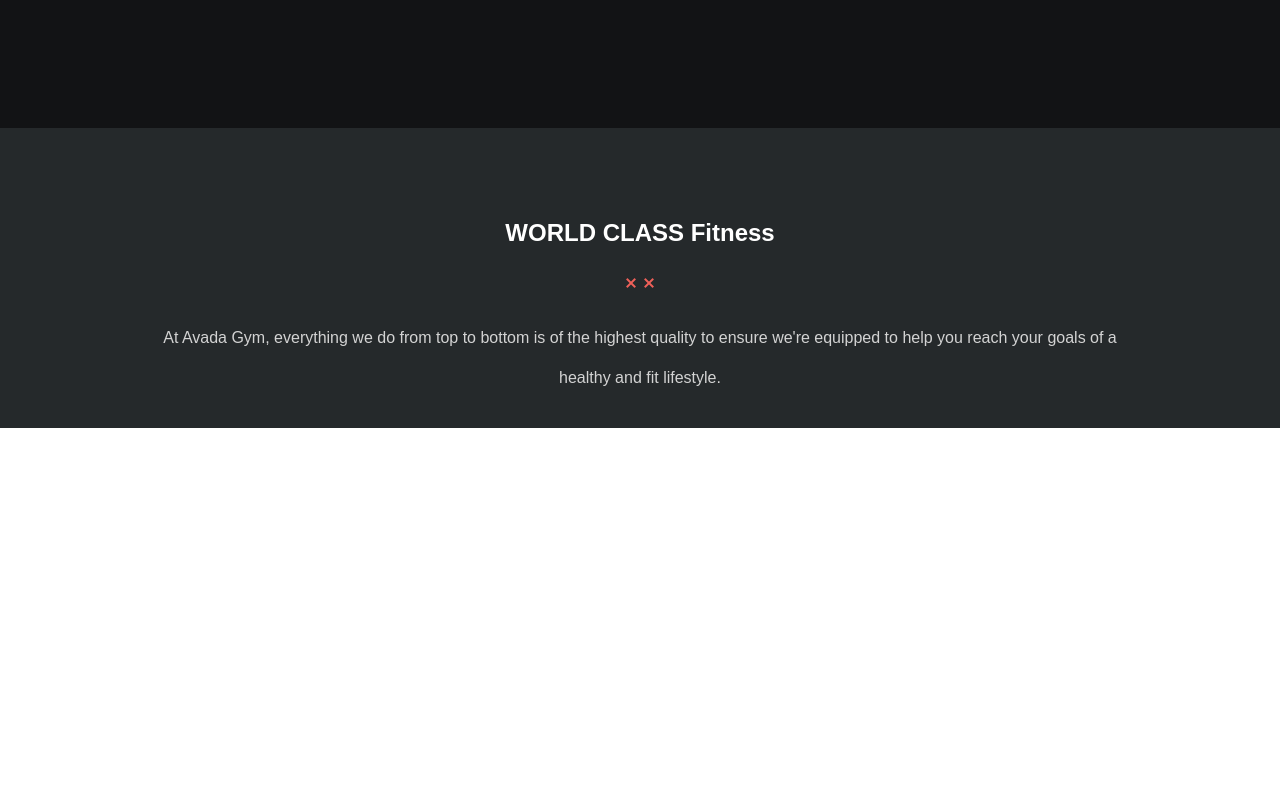
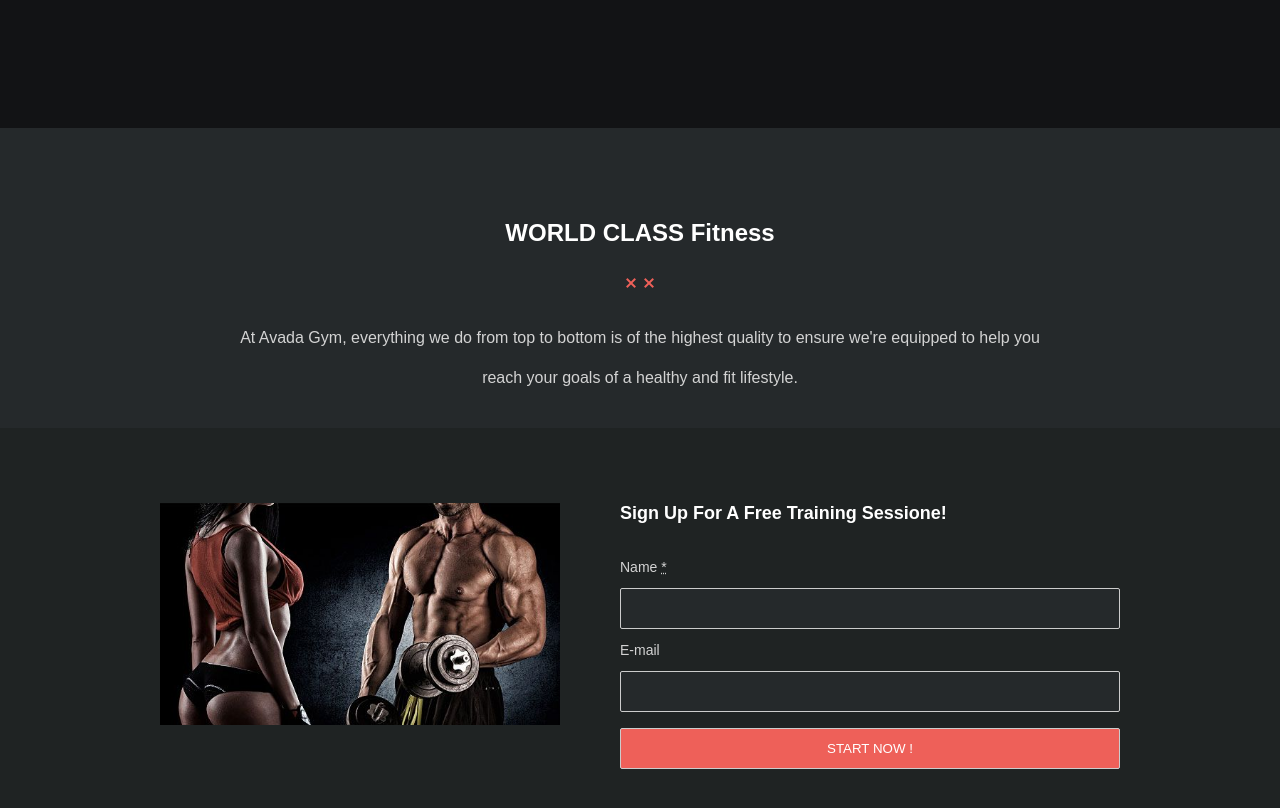
Before and after one commit to RicchiutiLucia/proj-html-vuejs, a Vue app: page / in a window 1280 px wide. Shown: the part 600-1408 px from the top of the page. Before the commit the page ends 1028 px from the top, so only its background shows below. Built offline with nearby package versions, Linux system fonts and the light colour scheme.

Commit message:
completato blocco form

```diff
--- /dev/null
+++ b/src/components/AppClass.vue
@@ -0,0 +1,53 @@
+<script>
+
+  export default {
+    name: 'AppCLass',
+    data(){
+      return{
+      }
+    },
+
+}
+</script>
+<template>
+    <div class="container height300 bg">
+    <div class="container-small height100 flex">
+      <div class="container-Title">
+        <h2>WORLD CLASS Fitness</h2>
+        <a href="#"><img src="../assets/images/divider-xx-red.png"></a>
+        <p>At Avada Gym, everything we do from top to bottom is of the highest quality to ensure we're equipped
+        to help you reach your goals of a healthy and fit lifestyle.</p>
+      </div>
+    </div>
+  </div>
+</template>
+<style lang="scss" scoped>
+@import '../styles/generals.scss';
+@import '../styles/variable.scss';
+
+.container-Title {
+  width: 860px;
+  margin-top: 75px;
+  color: $colorWhite;
+  text-align: center;
+    h2{
+        font-weight: bold;
+    }
+    a img{
+        margin-top: 30px;
+    }
+    p {
+      font-size: 16px;
+      color: lightgray;
+      margin-top: 10px;
+      padding: 15px 15px;
+      line-height: 40px;
+    }
+
+}
+.bg{
+    background-color: $colorDarkGrey;
+}
+
+
+</style>
--- /dev/null
+++ b/src/components/AppForm.vue
@@ -0,0 +1,69 @@
+<template>
+     <div class="container height400">
+      <div class="container-small height100">
+        <!-- Inserendo contenuto posso eliminare le altezze fisse e rendere il tutto dinamico -->
+        <div class="flex height350"> <!-- Utilizzando flex con un div mancante, avrei perso elasticità-->
+          <div class="height200  marginR10">
+            <img class="width400" src="../assets/images/home_img-compressor.jpg" alt="">
+          </div>
+          <div class="height200 width300 marginL50">
+            <h3 class="marginB10 font-s18 colorWhite">Sign Up For A Free Training Sessione!</h3>
+            <form class="d-flex flex-columns">
+              <label for="name">Name <abbr title="campo obbligatorio">*</abbr></label>
+              <input type="text" name="name" placeholder="">
+              <label for="e-mail">E-mail</label>
+              <input type="text" email="e-mail" placeholder="">
+              <input type="submit" value="START NOW !" class="btn">
+            </form>
+          </div>
+        </div>
+      </div>
+    </div>
+
+
+</template>
+
+<script>
+export default {
+  name: 'AppForm',
+  data(){
+    return{
+    }
+  }
+}
+</script>
+
+<style lang="scss" scoped>
+@import '../styles/generals.scss';
+@import '../styles/variable.scss';
+.container{
+    background-color: #1f2323;
+}
+h3{
+    color: $colorWhite;
+    padding-bottom: 20px;
+}
+input {
+    width: 100%;
+    padding: 12px 20px;
+    margin: 8px 0;
+    display: inline-block;
+    border: 1px solid #ccc;
+    border-radius: 2px;
+    box-sizing: border-box;
+    background-color: $colorDarkGrey;
+
+}
+.btn{
+    background-color: #ee6059;
+    color: $colorWhite;
+}
+label{
+    color: lightgray;
+    font-size: 14px;
+    margin: 5px 0px;
+}
+
+
+
+</style>
--- a/src/components/AppMain.vue
+++ b/src/components/AppMain.vue
@@ -1,54 +1,31 @@
 <template>
-      <div class="container height300 bg">
-      <div class="container-small height100 flex">
-        <div class="container-Title">
-          <h2>WORLD CLASS Fitness</h2>
-          <a href="#"><img src="../assets/images/divider-xx-red.png"></a>
-          <p>At Avada Gym, everything we do from top to bottom is of the highest quality to ensure we're equipped
-to help you reach your goals of a healthy and fit lifestyle.</p>
-        </div>
-      </div>
-    </div>
+
+  <AppCLass></AppCLass>
+  <AppForm></AppForm>
 
 
 </template>
 
 <script>
+import AppForm from './AppForm.vue';
+import AppCLass from './AppClass.vue';
+
   export default {
     name: 'AppMain',
     data(){
       return{
       }
+    },
+    components:{
+      AppForm,
+      AppCLass
     }
 }
 </script>
 
-<style lang="scss" scoped>
+<style lang="scss">
 @import '../styles/generals.scss';
 @import '../styles/variable.scss';
 
-.container-Title {
-  margin-top: 75px;
-  color: $colorWhite;
-  text-align: center;
-    h2{
-        font-weight: bold;
-    }
-    a img{
-        margin-top: 30px;
-    }
-    p {
-      font-size: 16px;
-      color: lightgray;
-      margin-top: 10px;
-      padding: 15px 15px;
-      line-height: 40px;
-    }
-
-}
-.bg{
-    background-color: $colorDarkGrey;
-}
-
 
 </style>
--- a/src/styles/generals.scss
+++ b/src/styles/generals.scss
@@ -5,6 +5,9 @@
 }
 body{
     font-family: sans-serif;
+}
+.font-s18{
+    font-size: 18px;
 }
 
 .container-small {
@@ -24,6 +27,21 @@
 .height100{
     height: 100%;
 }
+.height350 {
+    height: 350px;
+}
+.height200 {
+    height: 200px;
+}
+.height400 {
+    height: 400px;
+}
+.width300 {
+    width: 500px;
+}
+.width400{
+    width: 400px;
+}
 .flex-center-items{
     display: flex;
     align-items: center;
@@ -37,3 +55,21 @@
     justify-content: center;
     align-items: center;
 }
+.d-flex{
+    display: flex;
+}
+.flex-columns{
+    flex-direction: column;
+}
+.marginL50{
+    margin-left: 50px;
+}
+.marginR10{
+    margin-right: 10px;
+}
+.marginR5{
+    margin-right: 5px;
+}
+.marginB10 {
+    margin-bottom: 10px;
+}
```
